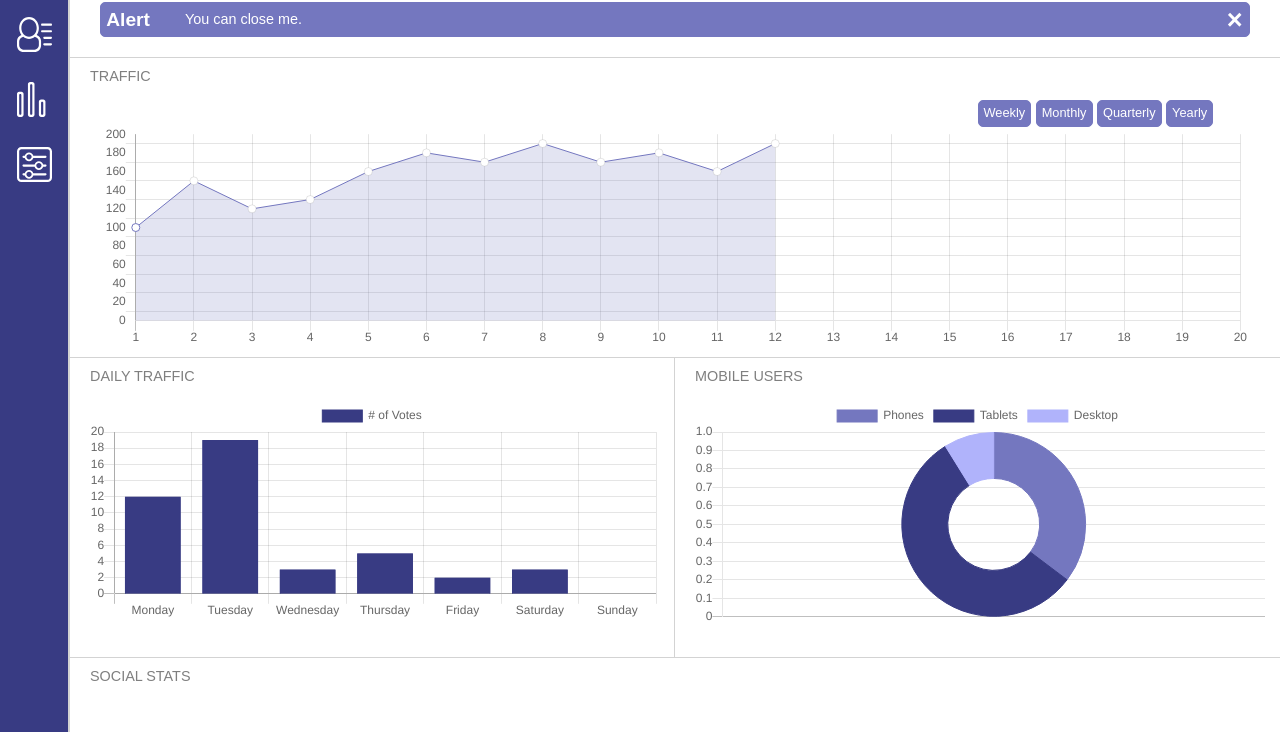
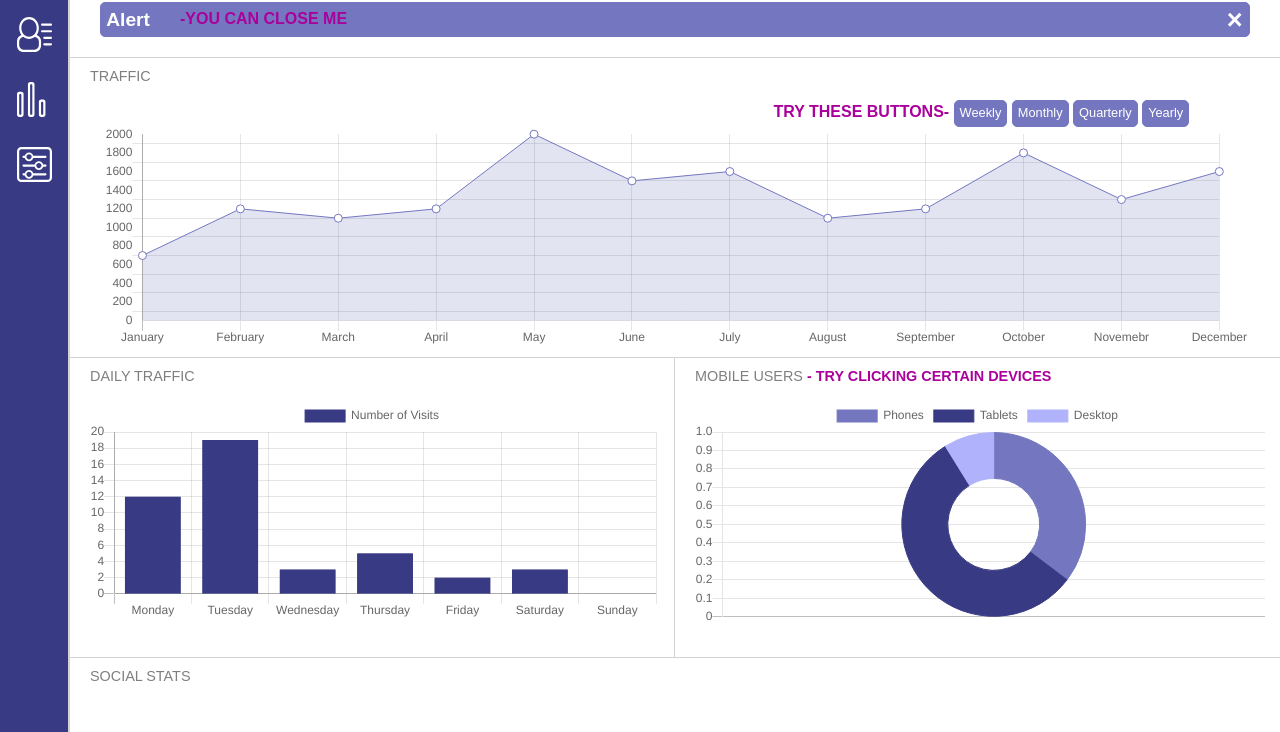
Before and after one commit to Brad2424/FEWD-techDegree-project7, a plain HTML site: page index.html in a window 1280 px wide. Shown: the part 148-880 px from the top of the page. Drawn offline with nearby package versions, Linux system fonts and the light colour scheme.

Commit message:
event handler added for graph buttons

```diff
--- a/index.html
+++ b/index.html
@@ -11,6 +11,7 @@
 <body class="grid-container__page">
     <header>
         <h1><strong>Mock</strong> Dashboard&trade;</h1>
+        <span class="try-me">Check if you have notifications- </span>
         <a href="">
             <svg class="notification" version="1.1" id="Layer_1" xmlns="http://www.w3.org/2000/svg" xmlns:xlink="http://www.w3.org/1999/xlink" x="0px" y="0px"
             viewBox="0 0 32 32" style="enable-background:new 0 0 32 32;" xml:space="preserve">
@@ -43,7 +44,7 @@
         </div>
         <div class="alert-div">
            <p class="alert"><strong>Alert</strong></p>
-           <p>You can close me.</p>
+           <span class="try-me"> -You can close me </span>
            <button><strong>&times;</strong></button>
         </div>
 
@@ -51,10 +52,13 @@
         <div class="grid-container__main">
             <div class="traffic">
                 <h3>Traffic</h3>
-                <button id="weekly">Weekly</button>
-                <button id="monthly">Monthly</button>
-                <button id="quarterly">Quarterly</button>
-                <button id="yearly">Yearly</button>
+                <div class="graph-options">
+                    <span class="try-me">Try these buttons- </span>
+                    <button id="weekly">Weekly</button>
+                    <button id="monthly">Monthly</button>
+                    <button id="quarterly">Quarterly</button>
+                    <button id="yearly">Yearly</button>
+                </div>
                 <div class="graphDiv">
                     <canvas id="traffic"></canvas>
                 </div>
@@ -66,7 +70,7 @@
                 </div>
             </div>
             <div class="mobileUsers">
-                <h3>Mobile Users</h3>
+                <h3>Mobile Users<span class="try-me"> - Try clicking certain devices</span></h3>
                 <div class="graphDiv">
                     <canvas id="mobileUsers"></canvas>
                 </div>
@@ -180,13 +184,13 @@
                 </div>
             </div>
             <div class="messageUser">
-                <h3>Message User</h3>
+                <h3>Message User<span class="try-me"> -Try sending me a message</span></h3>
                 <input id="user" type="text" placeholder="Search for user">
                 <input id="message" type="text" placeholder="Message">
                 <button id="send" type="submit">Send</button>
             </div>
             <div class="settings">
-                <h3>Settings</h3>
+                <h3>Settings<span class="try-me"> - Try the switches</span></h3>
                 <div>
                     <label for="emailNotifications" class="switch">Send Email Notifications</label>
                     <button role="switch" aria-checked="true" id="emailNotifications" class="switch">
--- a/js/charts.js
+++ b/js/charts.js
@@ -14,13 +14,12 @@ const createLineChart = (chartElement, labels, data, yAxis) => {
         data: {
             labels: labels,
             datasets: [{
+                label: 'Number of Visits',
                 data: data,
                 borderColor: '#65619E',
                 borderWidth: 1,
                 backgroundColor: 'rgba(116, 119, 191, 0.2)',
-                borderColor: [
-                    'rgba(116, 119, 191, 1)',
-                ],
+                borderColor: 'rgba(116, 119, 191, 1)',
                 borderWidth: 1,
                 lineTension: 0,
                 pointBackgroundColor: 'white',
@@ -41,6 +40,12 @@ const createLineChart = (chartElement, labels, data, yAxis) => {
                         offsetGridLines: true,
                     }
                 }],
+                xAxes: [{
+                    // type: 'time',
+                    time: {
+                        unit: 'month',
+                    }
+                }]
             }
         }
     });
@@ -49,19 +54,30 @@ const createLineChart = (chartElement, labels, data, yAxis) => {
 // ----------------------------------------------------
 // Event listner for GRAPH OPTION BUTTONS on LINE CHART
 // ----------------------------------------------------
-const weeklyButton = document.querySelector("button#weekly");
-const monthlyButton = document.querySelector("button#monthly");
-const quarterlyButton = document.querySelector("button#quarterly");
-const yearlyButton = document.querySelector("button#yearly");
 
-monthlyButton.addEventListener("click", createLineChart(traffic, ["January", "February", "March", "April", "May", "June", 'July', 'August', 'September', 'October', 'Novemebr', 'December'], [700, 1200, 1100, 1200, 2000, 1500, 1600, 1100, 1200, 1800, 1300, 1600], {beginAtZero:true}));
+//Create an graph on page to start with
+createLineChart(traffic, ["January", "February", "March", "April", "May", "June", 'July', 'August', 'September', 'October', 'Novemebr', 'December'], [700, 1200, 1100, 1200, 2000, 1500, 1600, 1100, 1200, 1800, 1300, 1600], {beginAtZero:true});
 
-weeklyButton.addEventListener("click", createLineChart(traffic, ["1", "2", "3", "4", "5", "6", '7', '8', '9', '10', '11', '12', '13', '14', '15', '16', '17', '18', '19', '20'], [100, 150, 120, 130, 160, 180, 170, 190, 170, 180, 160, 190], {beginAtZero:true}));
+const trafficCharts = document.querySelector('.traffic');
 
+trafficCharts.addEventListener('click', (e) => {
+    if (e.target.textContent === 'Weekly') {
+        createLineChart(traffic, ["1", "2", "3", "4", "5", "6", '7', '8', '9', '10', '11', '12', '13', '14', '15', '16', '17', '18', '19', '20', '21', '22', '23', '24', '25', '26', '27', '28', '29'], [100, 150, 120, 130, 160, 180, 170, 190, 170, 180, 160, 190, 210, 170, 180, 170, 150, 130, 150, 140], {beginAtZero:true})
+    }
 
+    if (e.target.textContent === 'Monthly') {
+        createLineChart(traffic, ["January", "February", "March", "April", "May", "June", 'July', 'August', 'September', 'October', 'Novemebr', 'December'], [700, 1200, 1100, 1200, 2000, 1500, 1600, 1100, 1200, 1800, 1300, 1600], {beginAtZero:true});
+    }
 
+    if (e.target.textContent === 'Quarterly') {
+        createLineChart(traffic, ["January", "February", "March", "April", "May", "June", 'July', 'August', 'September', 'October', 'Novemebr', 'December'], [700, 1200, 1100, 1200, 2000, 1500, 1600, 1100, 1200, 1800, 1300, 1600], {beginAtZero:true});
+    }
 
-// createLineChart(traffic, ["January", "February", "March", "April", "May", "June", 'July', 'August', 'September', 'October', 'Novemebr', 'December'], [700, 1200, 1100, 1200, 2000, 1500, 1600, 1100, 1200, 1800, 1300, 1600], {beginAtZero:true});
+    if (e.target.textContent === 'Yearly') {
+        createLineChart(traffic, ["January", "February", "March", "April", "May", "June", 'July', 'August', 'September', 'October', 'Novemebr', 'December'], [700, 1200, 1100, 1200, 2000, 1500, 1600, 1100, 1200, 1800, 1300, 1600], {beginAtZero:true});
+    }
+});
+
 
 
 // ----------------------------------------------------
@@ -73,7 +89,7 @@ new Chart(dailyTraf, {
     data: {
         labels: ["Monday", 'Tuesday', 'Wednesday', 'Thursday', 'Friday', 'Saturday', 'Sunday'],
         datasets: [{
-            label: '# of Votes',
+            label: 'Number of Visits',
             data: [12, 19, 3, 5, 2, 3],
             backgroundColor: [
                 'rgba(56, 59, 131, 1)',
--- a/scss/base/_elements.scss
+++ b/scss/base/_elements.scss
@@ -35,3 +35,10 @@ h3 {
         margin: 10px 0 15px 20px;
     }
 }
+
+//messages to point out the dashboard functions
+span.try-me {
+    color: rgb(170, 0, 156);
+    text-transform: uppercase;
+    font-weight: bold;
+}
--- a/scss/components/_graphs.scss
+++ b/scss/components/_graphs.scss
@@ -5,12 +5,17 @@
         margin: 0 auto;
 }
 
-.traffic button {
+.traffic {
+        .graph-options {
+                text-align: right;
+                width: 85%;
+                margin: 0 auto;
+        }
+        button {
         @extend %button;
         padding: 5px;
         font-weight: 400;
         font-size: 0.8rem;
         text-transform: capitalize;
-        position: relative;
-        left: 75%;
+        }
 }
```
Also changed, not shown: css/style.css, 1 other file.
